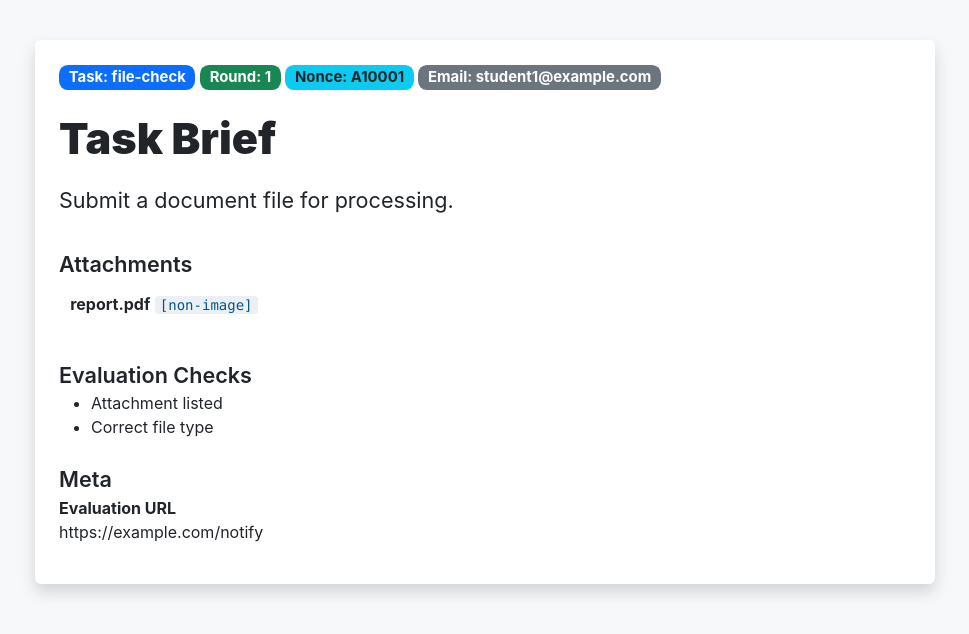
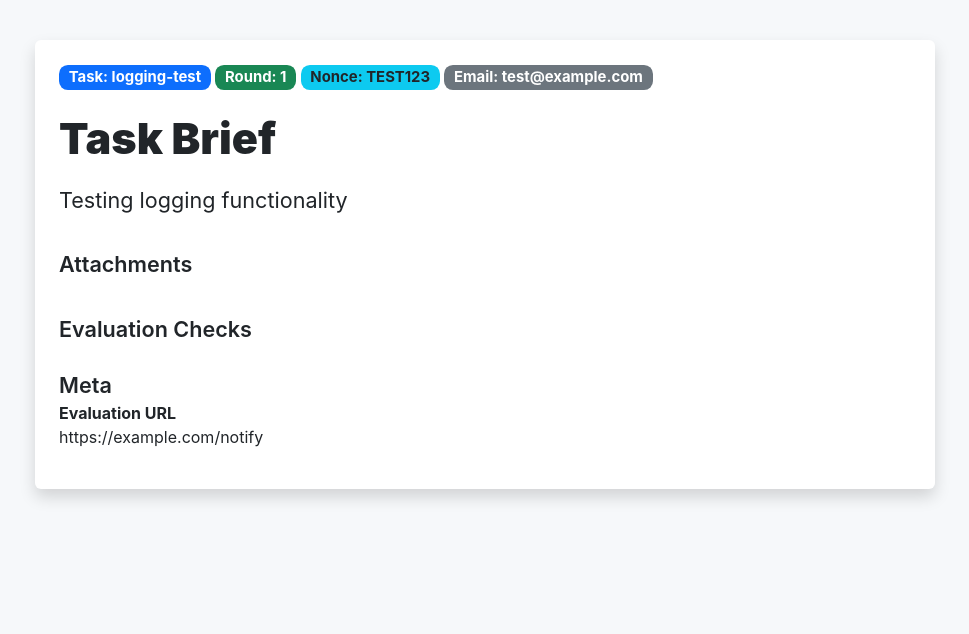
Before and after one commit to AjmalMIITM/Project-LLM-Code-Deployment, a plain HTML site: page index.html in a window 1280 px wide. Shown: the whole page, without its empty margins (155-1124 px from the left). Drawn offline with nearby package versions, Linux system fonts and the light colour scheme.

Commit message:
Build for task logging-test round 1

```diff
--- a/index.html
+++ b/index.html
@@ -18,23 +18,23 @@
 <body>
 <div class="container shadow rounded bg-white p-4">
   <div class="mb-3">
-    <span class="badge label bg-primary">Task: file-check</span>
+    <span class="badge label bg-primary">Task: logging-test</span>
     <span class="badge label bg-success">Round: 1</span>
-    <span class="badge label bg-info text-dark">Nonce: A10001</span>
-    <span class="badge label bg-secondary">Email: student1@example.com</span>
+    <span class="badge label bg-info text-dark">Nonce: TEST123</span>
+    <span class="badge label bg-secondary">Email: test@example.com</span>
   </div>
   <div class="brief-header">Task Brief</div>
-  <div class="mb-4" style="font-size:1.35rem;">Submit a document file for processing.</div>
+  <div class="mb-4" style="font-size:1.35rem;">Testing logging functionality</div>
   <div id="attachments-section">
     <div class="section-title">Attachments</div>
     <div id="attachments-list" class="d-flex flex-wrap">
-<div style="margin:.7em;"><b>report.pdf</b> <code>[non-image]</code></div>
+
     </div>
   </div>
   <div id="checks-section">
     <div class="section-title">Evaluation Checks</div>
     <ul id="checks-list">
-<li>Attachment listed</li><li>Correct file type</li>
+
     </ul>
   </div>
   <div class="section-title mt-4">Meta</div>
```
